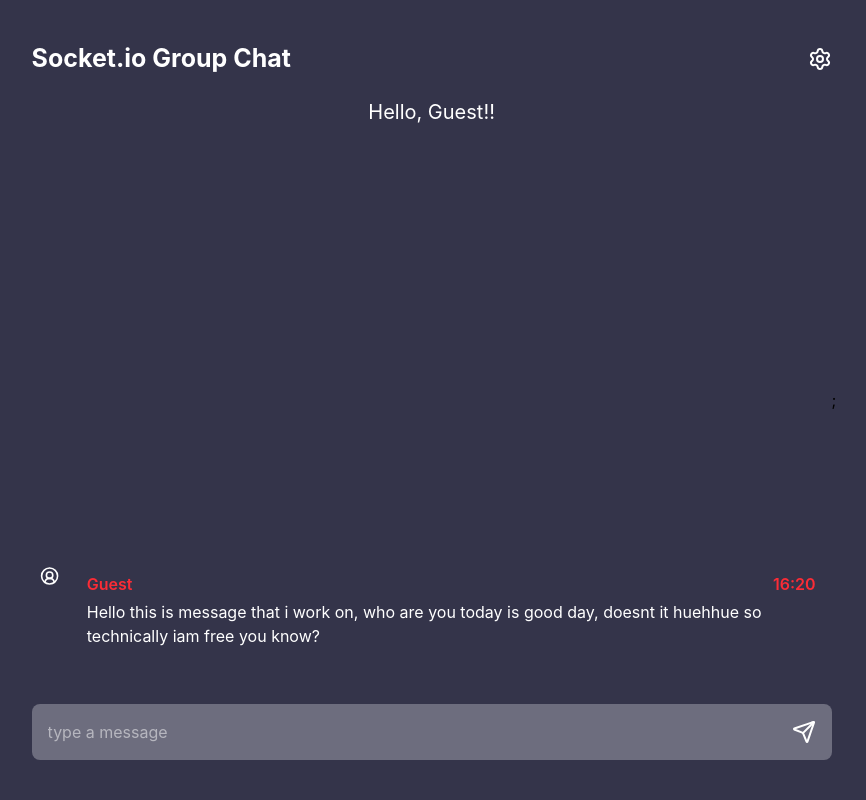
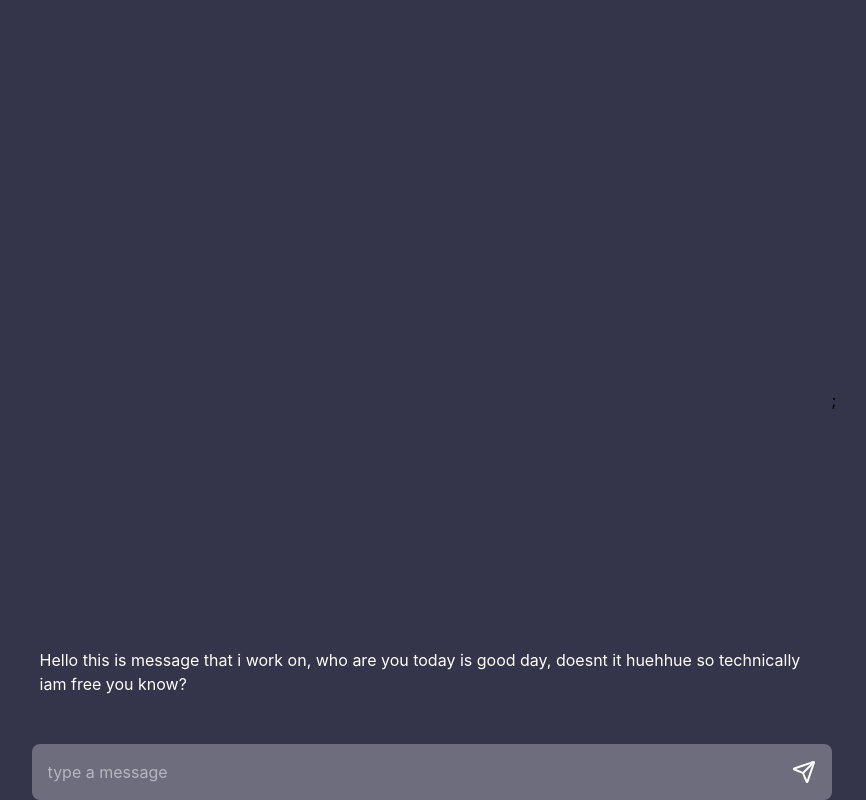
Before and after one commit to Zer0-Gravity/mini-react-project, a React (Vite) app in the folder chat-app/chat-ui/: page / in a window 1280 px wide. Shown: the whole page, without its empty margins (206-1072 px from the left). Built offline with nearby package versions, Linux system fonts and the light colour scheme.

Commit message:
Feat: Delete current chat design for re-design it

```diff
--- a/chat-app/chat-ui/src/Component/Chat.tsx
+++ b/chat-app/chat-ui/src/Component/Chat.tsx
@@ -1,64 +1,14 @@
-import { Send, Settings, UserCircle2 } from "lucide-react";
-import React, { useState } from "react";
+import { Send } from "lucide-react";
 
 function Chat() {
-    const [modal, setModal] = useState<boolean>(false);
-    const [username, setUsername] = useState<string>("");
-
-    const usernameChange = (e: React.ChangeEvent<HTMLInputElement>) => {
-        setUsername(e.target.value);
-    };
     return (
-        <main className="flex flex-col h-screen w-screen md:w-200 pt-10 pb-10 text-white relative">
-            <div className="flex justify-between items-center">
-                <h1 className="font-bold text-[25px]">Socket.io Group Chat</h1>
-                <Settings onClick={() => setModal(!modal)} />
-            </div>
-
-            {modal && (
-                <main className="absolute inset-0 bg-black/5 flex items-center justify-center">
-                    <section className="w-80 flex flex-col justify-between p-3 bg-secondary space-y-2 rounded-lg">
-                        <h1 className="font-bold rounded-lg">Setting</h1>
-
-                        <div className="space-y-5">
-                            <label htmlFor="inputName">Change username</label>
-                            <input
-                                type="text"
-                                id="inputName"
-                                value={username}
-                                onChange={usernameChange}
-                                className=" px-2 py-1 outline-none w-full"
-                            />
-                            <button
-                                onClick={() => setModal(false)}
-                                className="flex justify-end bg-green-400 px-3 py-1 rounded-xs"
-                            >
-                                Save
-                            </button>
-                        </div>
-                    </section>
-                </main>
-            )}
-
-            <h2 className="text-xl text-center mt-5">
-                Hello, {username || "Guest"}!!
-            </h2>
-
+        <main className="flex flex-col h-screen w-screen md:w-200 pt-10  text-white relative">
             <section className="flex-1 flex flex-col justify-end p-2">
-                <div className="flex gap-5 ">
-                    <UserCircle2 />
-                    <div className="flex flex-col gap-1 p-2 min-w-70">
-                        <div className="flex justify-between font-semibold text-red-500">
-                            <p>{username || "Guest"}</p>
-                            <p>16:20</p>
-                        </div>
-                        <p>
-                            Hello this is message that i work on, who are you
-                            today is good day, doesnt it huehhue so technically
-                            iam free you know?
-                        </p>
-                    </div>
-                </div>
+                <p>
+                    Hello this is message that i work on, who are you today is
+                    good day, doesnt it huehhue so technically iam free you
+                    know?
+                </p>
             </section>
 
             <section className="bg-secondary p-4 md:rounded-lg w-full flex justify-between mt-10 gap-2 outline-none">
```
